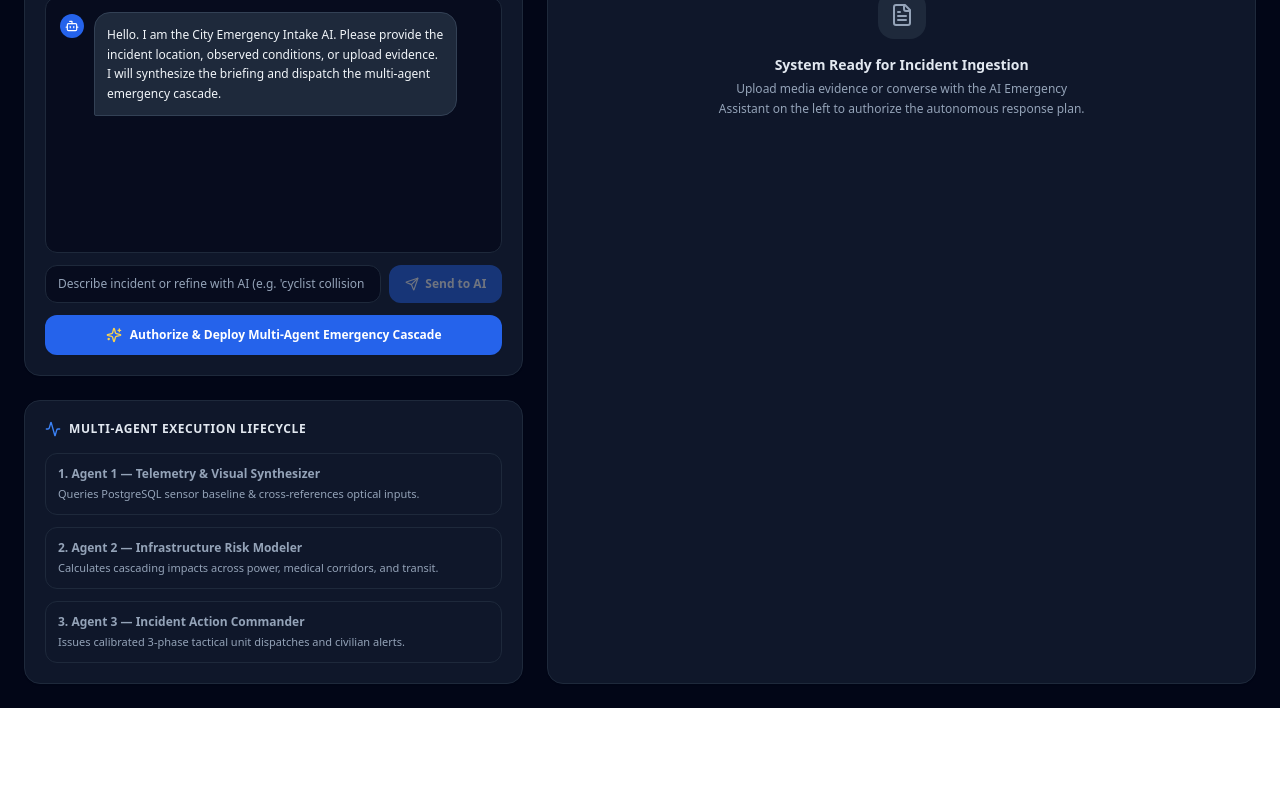
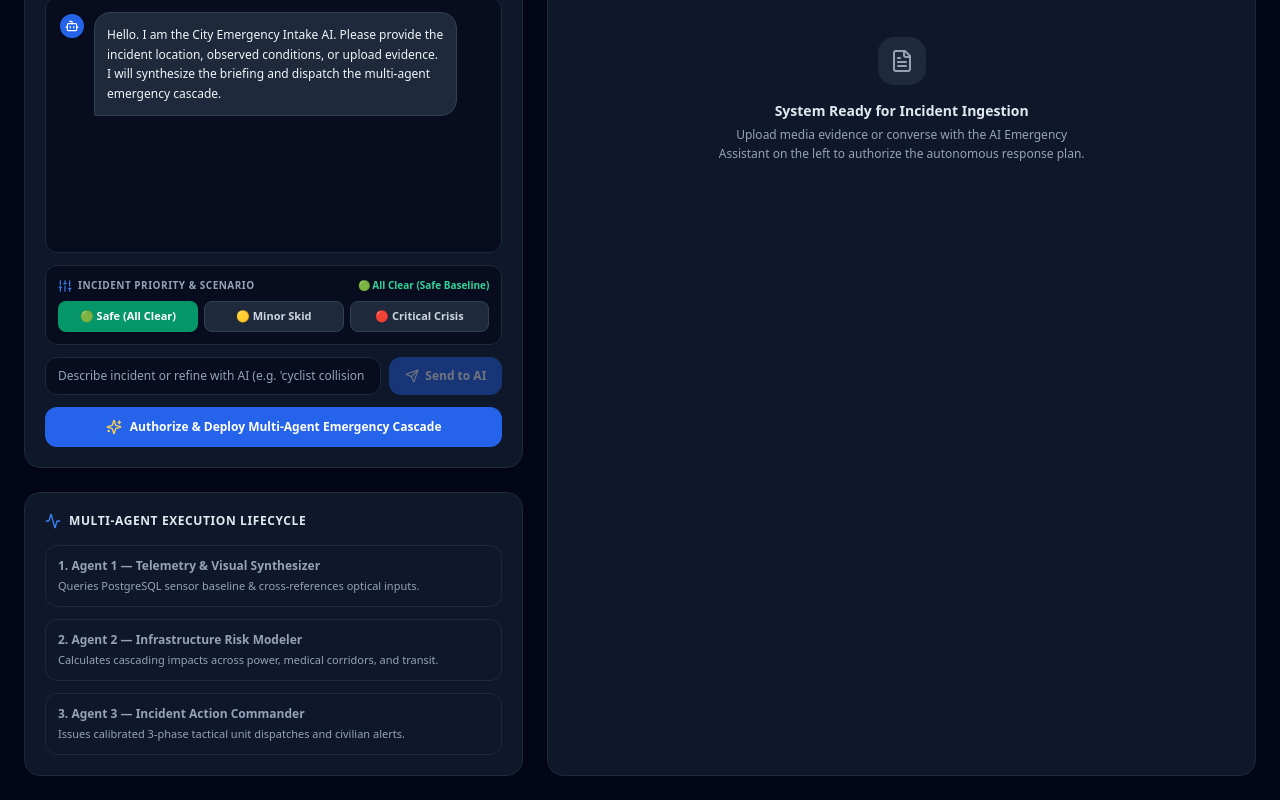
Before and after one commit to ajayshetty143/Triple_ai, a Next.js app: page / in a window 1280 px wide. Shown: the part 741-1541 px from the top of the page. Before the commit the page ends 1449 px from the top, so only its background shows below. Built offline with nearby package versions, Linux system fonts and the light colour scheme.

Commit message:
feat: Add user incident priority & scenario controls directly inside AI Emergency Assistant card

```diff
--- a/pages/index.js
+++ b/pages/index.js
@@ -321,10 +321,12 @@ export default function Dashboard() {
   };
 
   const handleRunInvestigation = async (overrideIncidentText = null) => {
-    let textToInvestigate = (overrideIncidentText || incidentText || activeDossier || '').trim();
+    let textToInvestigate = (overrideIncidentText || chatInput || incidentText || activeDossier || '').trim();
     if (!textToInvestigate) {
       if (opticalScenario === 'safe') {
         textToInvestigate = `Field optical evidence submitted (${activeCameraLabel}). Stationary parked vehicle / harmless scene observed. Zero collisions, zero casualties, zero fire/leak hazard. Authorize All Clear green-light status.`;
+      } else if (opticalScenario === 'critical') {
+        textToInvestigate = `Field optical evidence submitted (${activeCameraLabel}). Severe emergency observed: heavy smoke, fire, or catastrophic hazard. Dispatch multi-unit Hazmat and Fire suppression.`;
       } else {
         textToInvestigate = `Field optical evidence submitted (${activeCameraLabel}). Local vehicle incident documented on roadway. Deploy local EMS and traffic unit.`;
       }
@@ -858,6 +860,86 @@ export default function Dashboard() {
                 </div>
               )}
 
+              {/* User Incident Priority & Scenario Controls */}
+              <div className="p-3 rounded-xl bg-slate-50 dark:bg-slate-950/60 border border-slate-200 dark:border-slate-800 space-y-2">
+                <div className="flex items-center justify-between">
+                  <span className="text-[10px] font-bold uppercase tracking-wider text-slate-600 dark:text-slate-400 flex items-center gap-1.5">
+                    <Sliders className="w-3.5 h-3.5 text-blue-500" /> Incident Priority & Scenario
+                  </span>
+                  <span className="text-[10px] font-semibold">
+                    {opticalScenario === 'safe' ? (
+                      <span className="text-emerald-700 dark:text-emerald-400">🟢 All Clear (Safe Baseline)</span>
+                    ) : opticalScenario === 'minor' ? (
+                      <span className="text-amber-700 dark:text-amber-400">🟡 Minor Skid (Yellow Alert)</span>
+                    ) : (
+                      <span className="text-red-700 dark:text-red-400">🔴 Critical Crisis (Red Alert)</span>
+                    )}
+                  </span>
+                </div>
+
+                <div className="grid grid-cols-3 gap-1.5">
+                  <button
+                    type="button"
+                    onClick={() => {
+                      setOpticalScenario('safe');
+                      const text = "Optical surveillance confirms safe municipal baseline. Harmless stationary vehicle/scene observed. Zero collisions, zero casualties, zero hazards. Authorize All Clear green status.";
+                      if (!chatInput.trim() || chatInput.includes('incident') || chatInput.includes('crisis') || chatInput.includes('safe')) {
+                        setChatInput(text);
+                      }
+                      setIncidentText(text);
+                      setActiveDossier(text);
+                    }}
+                    className={`py-1.5 px-2 rounded-lg text-[11px] font-semibold flex items-center justify-center gap-1.5 transition cursor-pointer ${
+                      opticalScenario === 'safe'
+                        ? 'bg-emerald-600 text-white shadow-sm'
+                        : 'bg-white dark:bg-slate-800 text-slate-700 dark:text-slate-300 hover:bg-slate-100 dark:hover:bg-slate-700 border border-slate-200 dark:border-slate-700'
+                    }`}
+                  >
+                    <span>🟢 Safe (All Clear)</span>
+                  </button>
+
+                  <button
+                    type="button"
+                    onClick={() => {
+                      setOpticalScenario('minor');
+                      const text = "Local vehicle incident: cyclist down on roadway after collision with vehicle. Roadway obstruction confirmed. Deploy routine EMS and local traffic patrol.";
+                      if (!chatInput.trim() || chatInput.includes('incident') || chatInput.includes('crisis') || chatInput.includes('safe')) {
+                        setChatInput(text);
+                      }
+                      setIncidentText(text);
+                      setActiveDossier(text);
+                    }}
+                    className={`py-1.5 px-2 rounded-lg text-[11px] font-semibold flex items-center justify-center gap-1.5 transition cursor-pointer ${
+                      opticalScenario === 'minor'
+                        ? 'bg-amber-600 text-white shadow-sm'
+                        : 'bg-white dark:bg-slate-800 text-slate-700 dark:text-slate-300 hover:bg-slate-100 dark:hover:bg-slate-700 border border-slate-200 dark:border-slate-700'
+                    }`}
+                  >
+                    <span>🟡 Minor Skid</span>
+                  </button>
+
+                  <button
+                    type="button"
+                    onClick={() => {
+                      setOpticalScenario('critical');
+                      const text = "Critical urban crisis: active gas leak, heavy fire, or structural threat. Immediate multi-unit Hazmat, heavy suppression, and evacuation required.";
+                      if (!chatInput.trim() || chatInput.includes('incident') || chatInput.includes('crisis') || chatInput.includes('safe')) {
+                        setChatInput(text);
+                      }
+                      setIncidentText(text);
+                      setActiveDossier(text);
+                    }}
+                    className={`py-1.5 px-2 rounded-lg text-[11px] font-semibold flex items-center justify-center gap-1.5 transition cursor-pointer ${
+                      opticalScenario === 'critical'
+                        ? 'bg-red-600 text-white shadow-sm'
+                        : 'bg-white dark:bg-slate-800 text-slate-700 dark:text-slate-300 hover:bg-slate-100 dark:hover:bg-slate-700 border border-slate-200 dark:border-slate-700'
+                    }`}
+                  >
+                    <span>🔴 Critical Crisis</span>
+                  </button>
+                </div>
+              </div>
+
               {/* Chat Input Bar */}
               <form onSubmit={handleSendChatMessage} className="flex gap-2">
                 <input
@@ -883,11 +965,11 @@ export default function Dashboard() {
               <button
                 type="button"
                 onClick={() => {
-                  const textToSend = activeDossier || chatMessages.slice().reverse().find(m => m.dossier)?.dossier || chatMessages[chatMessages.length - 1]?.content || incidentText;
+                  const textToSend = activeDossier || chatInput || chatMessages.slice().reverse().find(m => m.dossier)?.dossier || chatMessages[chatMessages.length - 1]?.content || incidentText;
                   handleRunInvestigation(textToSend);
                 }}
-                disabled={loading || (chatMessages.length < 2 && !activeDossier && !incidentText)}
-                className="w-full py-3 px-4 rounded-xl bg-slate-900 hover:bg-slate-800 dark:bg-blue-600 dark:hover:bg-blue-500 text-white font-semibold text-xs flex items-center justify-center gap-2 shadow-sm transition disabled:opacity-40 disabled:cursor-not-allowed cursor-pointer"
+                disabled={loading}
+                className="w-full py-3 px-4 rounded-xl bg-blue-600 hover:bg-blue-700 text-white font-semibold text-xs flex items-center justify-center gap-2 shadow-sm transition disabled:opacity-40 disabled:cursor-not-allowed cursor-pointer"
               >
                 {loading ? (
                   <>
```
